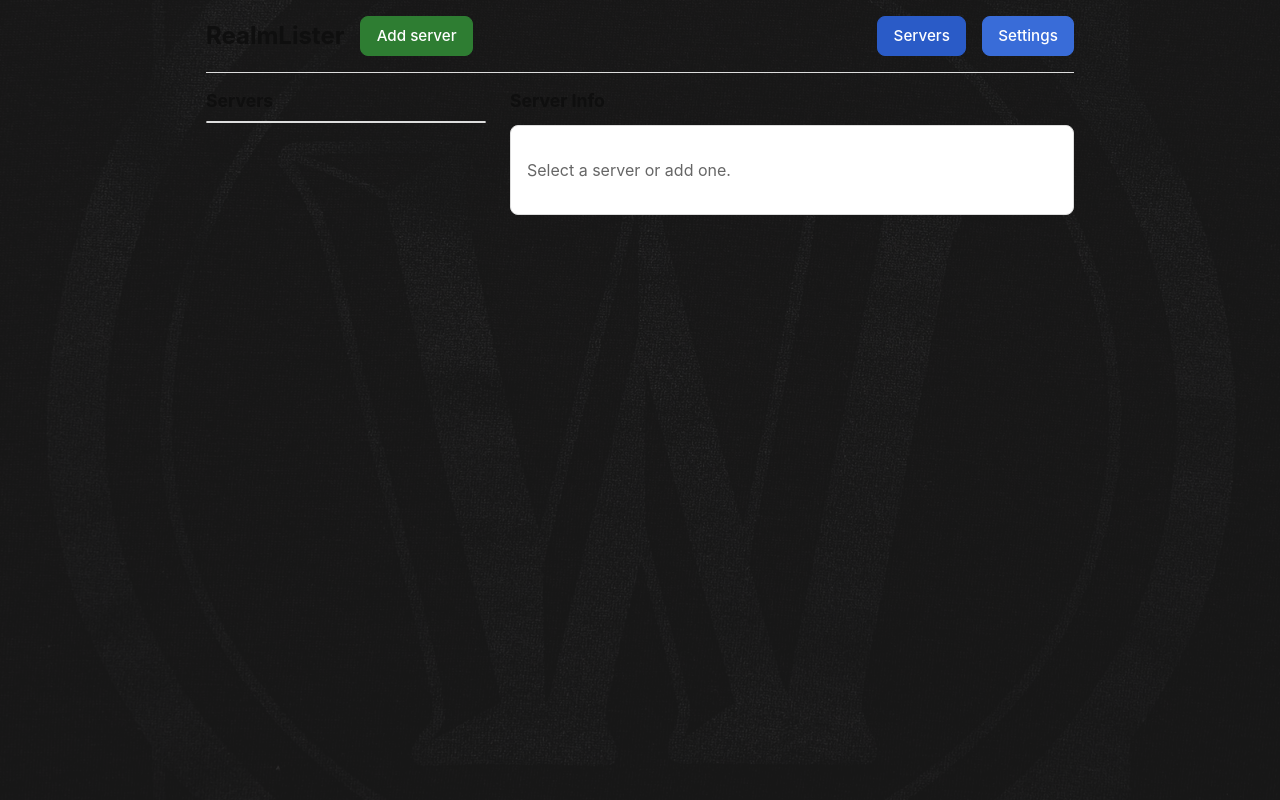
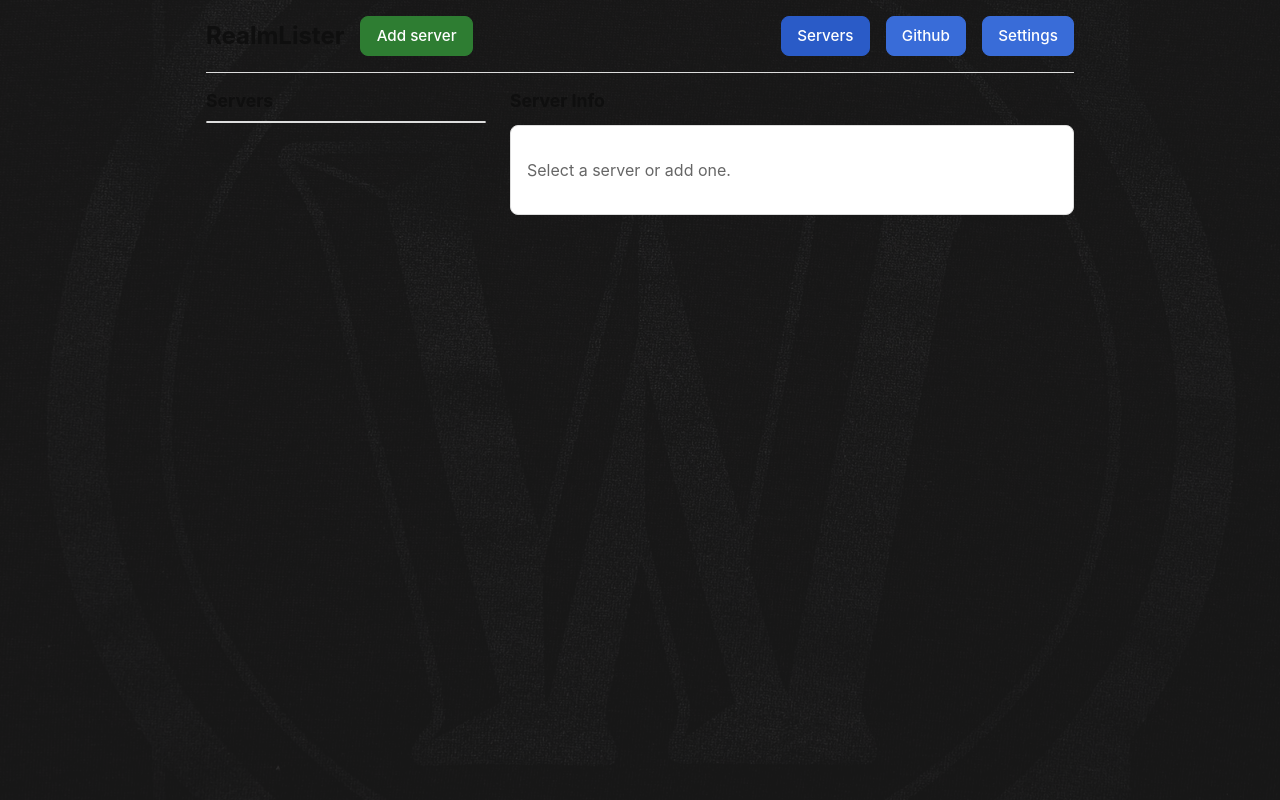
Before and after one commit to CodebyVision/RealmLister, a website built with Vite: page index.html in a window 1280 px wide. Built offline with nearby package versions, Linux system fonts and the light colour scheme.

Commit message:
Add GitHub button to app header in index.html; implement URL opening functionality in main.ts; update styles.css to include new button in layout.

```diff
--- a/index.html
+++ b/index.html
@@ -17,6 +17,7 @@
         <div class="app-header-right">
           <nav>
             <a href="#/" class="nav-link" data-route="main">Servers</a>
+            <button type="button" id="btn-github" class="nav-link nav-link-btn">Github</button>
             <a href="#/settings" class="nav-link" data-route="settings">Settings</a>
           </nav>
         </div>
--- a/src/main.ts
+++ b/src/main.ts
@@ -1,5 +1,6 @@
 import { invoke } from "@tauri-apps/api/core";
 import { open } from "@tauri-apps/plugin-dialog";
+import { openUrl } from "@tauri-apps/plugin-opener";
 
 // Background image: place src/assets/background.jpg for it to show
 import("./assets/background.jpg")
@@ -365,6 +366,10 @@ function bindMainView() {
 
   document.getElementById("btn-add-server")?.addEventListener("click", showAddForm);
 
+  document.getElementById("btn-github")?.addEventListener("click", () => {
+    openUrl("https://github.com/CodebyVision/RealmLister");
+  });
+
   document.getElementById("btn-remove-server")?.addEventListener("click", removeCurrentServer);
 
   document.getElementById("remove-modal-cancel")?.addEventListener("click", hideRemoveModal);
--- a/src/styles.css
+++ b/src/styles.css
@@ -104,8 +104,9 @@ body::after {
   gap: 1rem;
 }
 
-/* Servers, Settings, Add server – same size */
+/* Servers, Settings, Github, Add server – same size */
 .app-header .nav-link,
+.app-header .nav-link-btn,
 .app-header .btn {
   padding: 0.5em 1em;
   font-size: 0.95rem;
```
